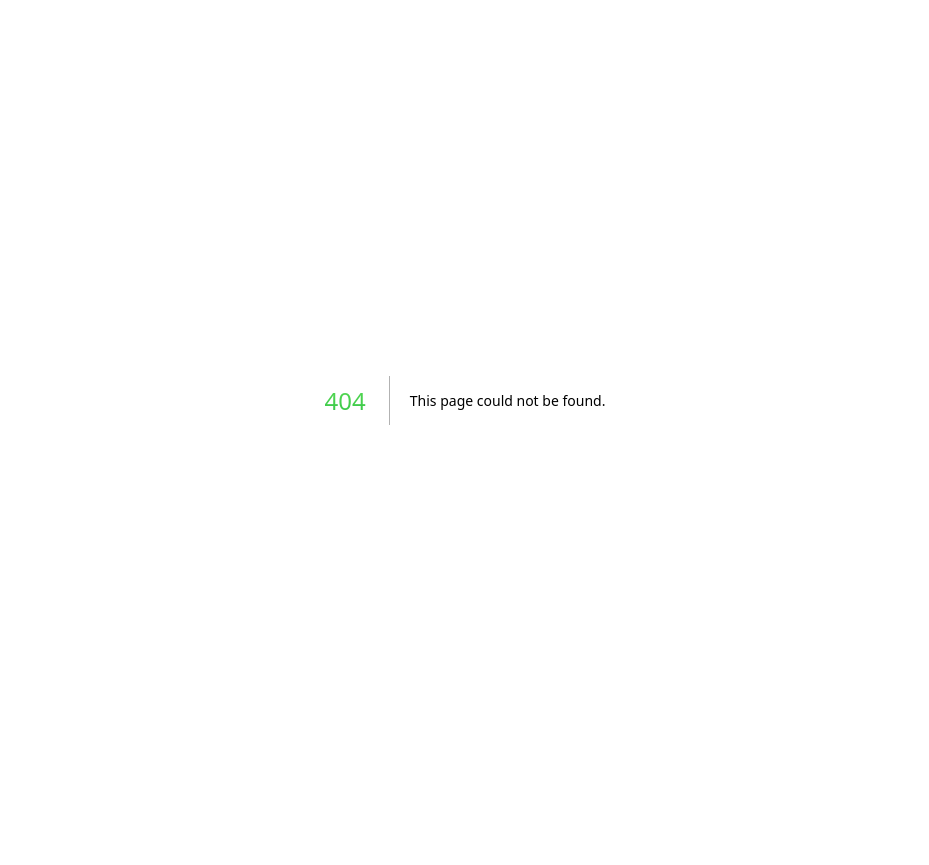
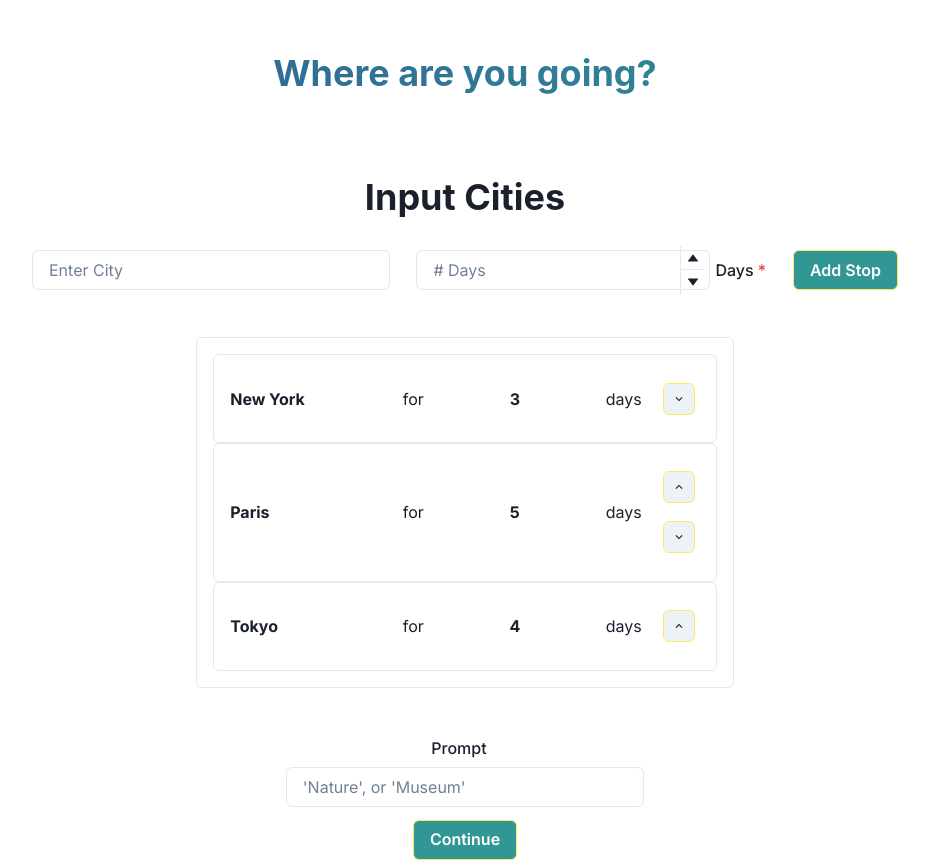
Before and after one commit to IdkwhatImD0ing/Xplore, a Next.js app in the folder frontend/xplore/: page /city-select in a window 1280 px wide. Before the commit this address had no page. Shown: the whole page, without its empty margins (175-1104 px from the left). Before the commit the page ends 800 px from the top, so only its background shows below. Built offline with nearby package versions, Linux system fonts and the light colour scheme.

Commit message:
city select screen

```diff
--- /dev/null
+++ b/frontend/xplore/app/city-select/attractiontypeinput.js
@@ -0,0 +1,23 @@
+import {
+    FormControl,
+    FormLabel,
+    Input,
+    Center,
+    useBreakpointValue
+  } from '@chakra-ui/react';
+
+  const AttractionTypeInput = () => {
+    // Responsive width using the useBreakpointValue hook
+    const inputWidth = useBreakpointValue({ base: '90%', sm: '80%', md: '60%', lg: '50%', xl: '40%' });
+
+    return (
+      <FormControl>
+        <FormLabel paddingTop='1rem' marginBottom='0' textAlign="center">Prompt</FormLabel>
+        <Center>
+          <Input type="text" placeholder="'Nature', or 'Museum'" width={inputWidth} />
+        </Center>
+      </FormControl>
+    );
+  };
+
+  export { AttractionTypeInput };
--- /dev/null
+++ b/frontend/xplore/app/city-select/cityinput.js
@@ -0,0 +1,47 @@
+import { Input, InputGroup, Flex, Spacer, Box } from "@chakra-ui/react";
+import {
+    FormControl,
+    FormLabel,
+    NumberInput,
+    NumberInputField,
+    NumberInputStepper,
+    NumberIncrementStepper,
+    NumberDecrementStepper,
+    Button,
+    Heading,
+    Center
+} from '@chakra-ui/react';
+
+const CityInput = () => {
+    return (
+        <>
+            <Center>
+                <Heading as='h2' paddingTop="1rem">Input Cities</Heading>
+            </Center>
+            <form>
+                <FormControl isRequired>
+                    <Flex align="center" mt={4}>
+                        <InputGroup size="md" flex="1">
+                            <Input type='text' placeholder='Enter City'/>
+                        </InputGroup>
+
+                        <NumberInput max={50} min={1} ml={4}>
+                            <NumberInputField placeholder='# Days'/>
+                            <NumberInputStepper>
+                                <NumberIncrementStepper />
+                                <NumberDecrementStepper />
+                            </NumberInputStepper>
+                        </NumberInput>
+                        <FormLabel ml={2} mb={0}>Days</FormLabel>
+
+                        <Box pl={2}>
+                            <Button colorScheme='teal' type='submit'>Add Stop</Button>
+                        </Box>
+                    </Flex>
+                </FormControl>
+            </form>
+        </>
+    );
+};
+
+export { CityInput };
--- /dev/null
+++ b/frontend/xplore/app/city-select/citylist.js
@@ -0,0 +1,89 @@
+import {
+    Box,
+    List,
+    ListItem,
+    Editable,
+    EditableInput,
+    EditablePreview,
+    HStack,
+    VStack,
+    IconButton,
+    Text,
+    Center,
+    useBreakpointValue,
+  } from '@chakra-ui/react';
+  import { ChevronUpIcon, ChevronDownIcon } from '@chakra-ui/icons';
+
+  const CityList = () => {
+    let cities = [
+      { city: 'New York', days: 3 },
+      { city: 'Paris', days: 5 },
+      { city: 'Tokyo', days: 4 }, // Added another city for testing
+    ];
+
+    // Define a responsive border style for reuse
+    const borderStyle = {
+      border: '1px solid',
+      borderColor: 'gray.200', // You can change the color to match your theme
+      borderRadius: 'md', // 'md' is equivalent to '4px'
+      padding: ['0.5rem', '1rem'], // Responsive padding
+    };
+
+    // Adjust the size of the EditableInput based on the breakpoint
+    const editableWidth = useBreakpointValue({ base: "75px", sm: "100px", md: "150px" });
+
+    return (
+      <Center py={["1rem", "2rem"]}>
+        <VStack spacing={4} align="stretch" width={["90%", "80%", "70%", "60%"]}>
+          <Box {...borderStyle}>
+            <List w="100%">
+              {cities.map((item, index) => (
+                <ListItem key={index}>
+                  <Box {...borderStyle}>
+                    <HStack spacing={4} my='0.4rem'>
+                      <Editable
+                        defaultValue={item.city} fontWeight="bold"
+                        flex={1}
+                      >
+                        <EditablePreview />
+                        <EditableInput />
+                      </Editable>
+                      <Text>for</Text>
+                      <Editable
+                        defaultValue={item.days.toString()}
+                        fontWeight="bold"
+                      >
+                        <EditablePreview width={editableWidth} textAlign="center" />
+                        <EditableInput width={editableWidth} textAlign="center" />
+                      </Editable>
+                      <Text>days</Text>
+                      <VStack>
+                        {index !== 0 && (
+                          <IconButton
+                            size="sm"
+                            aria-label={`Increase days for ${item.city}`}
+                            icon={<ChevronUpIcon />}
+                            // onClick={() => increaseDays(index)} // Add your logic to increase days
+                          />
+                        )}
+                        {index !== cities.length - 1 && (
+                          <IconButton
+                            size="sm"
+                            aria-label={`Decrease days for ${item.city}`}
+                            icon={<ChevronDownIcon />}
+                            // onClick={() => decreaseDays(index)} // Add your logic to decrease days
+                          />
+                        )}
+                      </VStack>
+                    </HStack>
+                  </Box>
+                </ListItem>
+              ))}
+            </List>
+          </Box>
+        </VStack>
+      </Center>
+    );
+  };
+
+  export default CityList;
--- /dev/null
+++ b/frontend/xplore/app/city-select/page.js
@@ -0,0 +1,24 @@
+'use client'
+import { CityInput } from "./cityinput";
+import { AttractionTypeInput } from "./attractiontypeinput";
+import CityList from './citylist';
+import styles from "./page.module.css";
+import { Heading, Button, Center } from "@chakra-ui/react";
+
+export default function Home() {
+  return (
+    <main>
+        <Heading as="h1" textAlign='center' my="2rem" fontWeight="bold"
+        bgGradient="linear(to-l, #319795, #305796)" bgClip="text" p="20px">Where are you going?</Heading>
+        <div className={styles.form}>
+            <CityInput />
+            <CityList />
+            <AttractionTypeInput />
+            <Center mt='0.2rem'>
+              <Button colorScheme='teal' type='submit'>Continue</Button>
+            </Center>
+        </div>
+
+    </main>
+  );
+}
--- /dev/null
+++ b/frontend/xplore/app/city-select/page.module.css
@@ -0,0 +1,5 @@
+.form {
+    width: 70%;
+    margin-left: auto;
+    margin-right: auto;
+}
```
